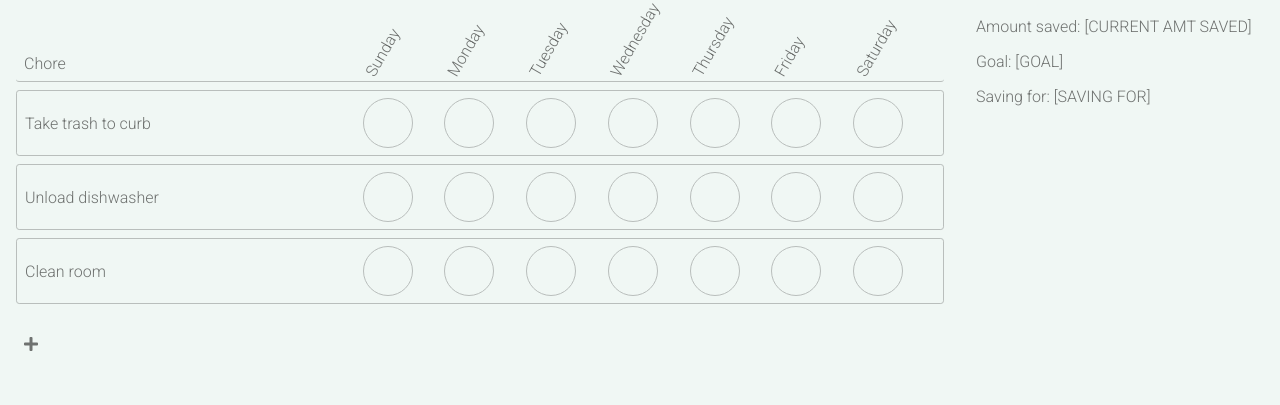
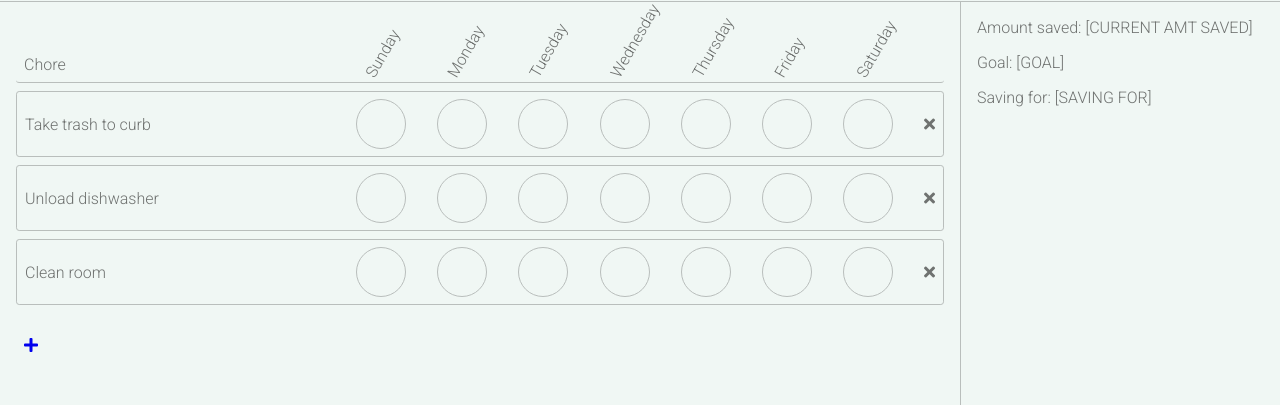
Before and after one commit to andrewdavidcoleman/ChoreChart, a React (Create React App) app: page / in a window 1280 px wide. Shown: the part 97-502 px from the top of the page. Built offline with nearby package versions, Linux system fonts and the light colour scheme.

Commit message:
AddChore component and route

```diff
--- a/src/App.scss
+++ b/src/App.scss
@@ -26,7 +26,7 @@ html, body {
   height: 100%;
   display: grid;
   grid-template-columns: 75% 25%;
-  grid-template-rows: 1fr 8fr 1fr;
+  grid-template-rows: 1fr 8fr;
 }
 
 header, main, aside {
@@ -38,6 +38,7 @@ header {
   display: flex;
   justify-content: space-between;
   align-items: center;
+  border-bottom: 1px solid $lightThemeBorderColor;
 
   h1, h6 {
     margin: 0;
@@ -71,6 +72,10 @@ main {
     margin: 0;
     li {
 
+      i {
+        cursor: pointer;
+      }
+
       &:first-child {
         height: 3em;
         align-items: flex-end;
@@ -89,9 +94,13 @@ main {
       border-radius: .2em;
 
       &.chore {
+
         border: 1px solid $lightThemeBorderColor;
+
         .day {
+
           display: flex;
+
           .circle {
             height: 3em;
             width: 3em;
@@ -112,20 +121,16 @@ main {
       .day {
         flex: 1 1 3em;
       }
-
-      &:last-child {
-        i {
-          cursor: pointer;
-        }
-      }
     }
   }
 }
 
 aside {
+  border-left: 1px solid $lightThemeBorderColor;
   display: flex;
   flex-direction: column;
   justify-content: start;
+
   div {
     padding-bottom: 1em;
   }
--- a/src/components/ChoreListItem.js
+++ b/src/components/ChoreListItem.js
@@ -1,6 +1,9 @@
-import React from 'react'
+import React, { useContext } from 'react'
+import { Context } from '../context/ChoreContext'
 
 const ChoreListItem = ({ chore }) => {
+    const { state, deleteChore } = useContext(Context);
+
     return (
         <li className="chore">
             <span className="chore-name">{chore.name}</span>
@@ -25,6 +28,9 @@ const ChoreListItem = ({ chore }) => {
             <span className="day">
                 <span className="circle"></span>
             </span>
+            <span>
+                <i className="fas fa-times"></i>
+            </span>
         </li>
     )
 }
--- a/src/pages/AddChore.js
+++ b/src/pages/AddChore.js
@@ -0,0 +1,10 @@
+import React from 'react'
+
+const AddChore = () => {
+    return (
+        <span>ADD CHORE</span>
+    )
+}
+
+
+export default AddChore
--- a/src/pages/ChoreList.js
+++ b/src/pages/ChoreList.js
@@ -1,12 +1,18 @@
 import React, { useContext } from 'react';
 import { Context } from '../context/ChoreContext';
 import ChoreListItem from '../components/ChoreListItem';
+import { Link } from "react-router-dom"
 
 const ChoreList = () => {
-    const { state, deleteBlogPost } = useContext(Context);
+
+    const { state, addChore } = useContext(Context);
     const chores = state.map((chore) =>
         <ChoreListItem chore={chore} key={chore.id.toString()}/>
     );
+
+    const handlePlusClick = () => {
+        console.log('navigate to add chore screen');
+    }
 
     return (
         <ul>
@@ -22,7 +28,9 @@ const ChoreList = () => {
             </li>
             {chores}
             <li>
-                <i className="fas fa-plus"></i>
+                <Link to="/AddChore">
+                    <i className="fas fa-plus" onClick={handlePlusClick}></i>
+                </Link >
             </li>
         </ul>
     )
```
